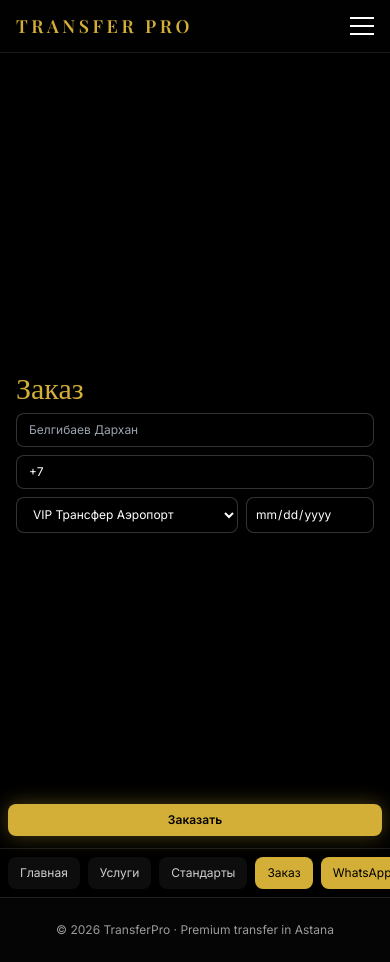
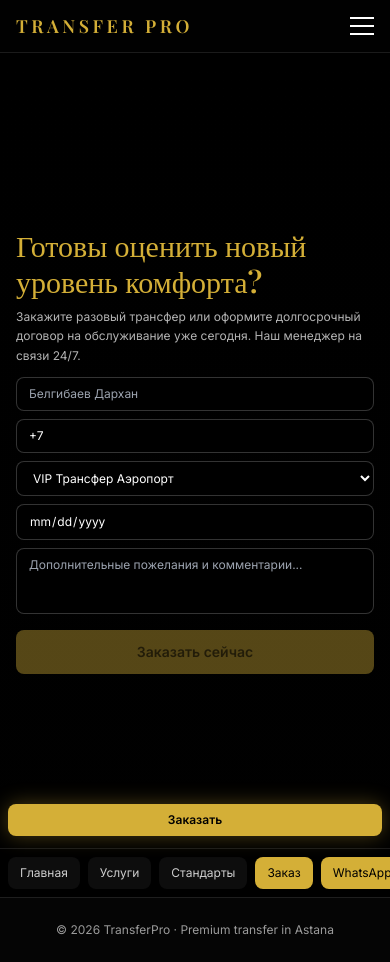
Before and after one commit to Alibek0301/TransferPro, a React (Vite) app: page / in a window 390 px wide. Both pictures are taken after a click on the button "Начать заказ". Built offline with nearby package versions, Linux system fonts and the light colour scheme.

Commit message:
Mobile: redesign 'Booking' section with premium heading, description, comments field and working submit button

```diff
--- a/src/App.jsx
+++ b/src/App.jsx
@@ -35,6 +35,7 @@ function App() {
     phone: '+7',
     service: services[0].title,
     date: '',
+    comment: '',
   })
 
   const getTodayDate = () => {
@@ -252,20 +253,40 @@ function App() {
           )}
 
           {mobileTab === 'booking' && (
-            <motion.div className="w-full" variants={fadeUp} initial="hidden" animate="show" transition={{ duration: 0.6 }}>
-              <h2 className="section-title text-lg">Заказ</h2>
-              <div className="mt-2 w-full">
-                <input id="name_mobile" name="name" placeholder="Белгибаев Дархан" value={formData.name} onChange={updateField} className="w-full rounded-lg border border-white/20 bg-black/50 px-3 py-2 text-xs outline-none mb-2" />
-                <input id="phone_mobile" name="phone" placeholder="+7" value={formData.phone} onChange={updateField} className="w-full rounded-lg border border-white/20 bg-black/50 px-3 py-2 text-xs outline-none mb-2" />
-                <div className="flex gap-2">
-                  <select name="service" value={formData.service} onChange={updateField} className="flex-1 rounded-lg border border-white/20 bg-black/50 px-3 py-2 text-xs outline-none">
-                    {services.map((service) => (
-                      <option key={service.title} value={service.title}>{service.title}</option>
-                    ))}
-                  </select>
-                  <input name="date" type="date" min={getTodayDate()} value={formData.date} onChange={updateField} className="w-32 rounded-lg border border-white/20 bg-black/50 px-2 py-2 text-xs outline-none" />
-                </div>
+            <motion.div className="w-full space-y-3" variants={fadeUp} initial="hidden" animate="show" transition={{ duration: 0.6 }}>
+              <div>
+                <h2 className="section-title text-lg">Готовы оценить новый уровень комфорта?</h2>
+                <p className="mt-2 text-white/70 text-xs leading-relaxed">Закажите разовый трансфер или оформите долгосрочный договор на обслуживание уже сегодня. Наш менеджер на связи 24/7.</p>
               </div>
+
+              <div className="space-y-2 text-xs">
+                <input id="name_mobile" name="name" placeholder="Белгибаев Дархан" value={formData.name} onChange={updateField} className="w-full rounded-lg border border-white/20 bg-black/50 px-3 py-2 outline-none focus:border-accent transition" />
+                <input id="phone_mobile" name="phone" placeholder="+7" value={formData.phone} onChange={updateField} className="w-full rounded-lg border border-white/20 bg-black/50 px-3 py-2 outline-none focus:border-accent transition" />
+                <select name="service" value={formData.service} onChange={updateField} className="w-full rounded-lg border border-white/20 bg-black/50 px-3 py-2 outline-none focus:border-accent transition">
+                  {services.map((service) => (
+                    <option key={service.title} value={service.title}>{service.title}</option>
+                  ))}
+                </select>
+                <input name="date" type="date" min={getTodayDate()} value={formData.date} onChange={updateField} className="w-full rounded-lg border border-white/20 bg-black/50 px-3 py-2 outline-none focus:border-accent transition" />
+                <textarea name="comment" placeholder="Дополнительные пожелания и комментарии..." value={formData.comment} onChange={updateField} className="w-full rounded-lg border border-white/20 bg-black/50 px-3 py-2 outline-none focus:border-accent transition resize-none" rows="3" />
+              </div>
+
+              <button
+                type="button"
+                onClick={() => {
+                  if (canSubmit) {
+                    window.open(whatsappHref, '_blank')
+                  }
+                }}
+                disabled={!canSubmit}
+                className={`w-full rounded-lg px-4 py-3 font-semibold text-sm transition ${
+                  canSubmit
+                    ? 'bg-accent text-black hover:bg-accent/90 cursor-pointer'
+                    : 'bg-accent/40 text-black/60 cursor-not-allowed'
+                }`}
+              >
+                Заказать сейчас
+              </button>
             </motion.div>
           )}
         </div>
@@ -393,6 +414,7 @@ function App() {
       <a
         href="#booking"
         className="fixed bottom-2 left-1/2 z-40 w-[calc(100%-1rem)] -translate-x-1/2 rounded-lg bg-accent px-3 py-2 text-center font-semibold text-black shadow-glow transition hover:scale-[1.02] md:hidden text-xs"
+        onClick={(e) => { e.preventDefault(); setMobileTab('booking') }}
       >
         Заказать
       </a>
```
